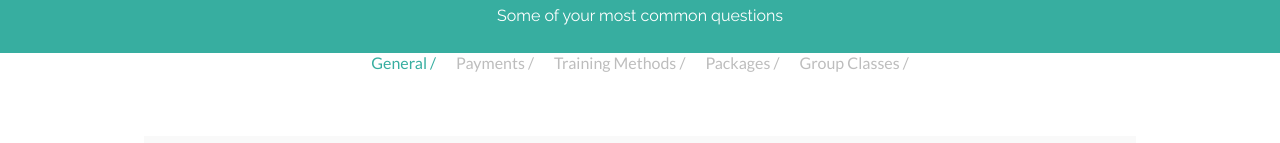
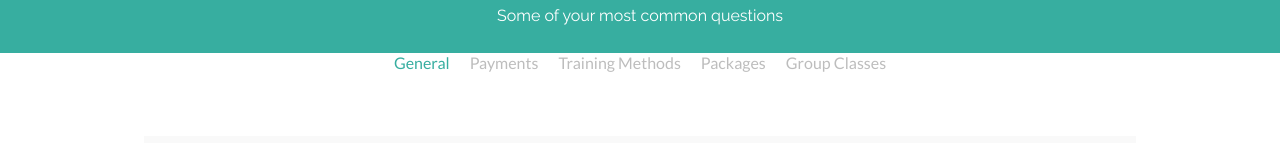
Before and after one commit to j-jinjia/positive-pup, a React (Create React App) app: page /positive-pup/faqs in a window 1280 px wide. Shown: the part 205-348 px from the top of the page. Built offline with nearby package versions, Linux system fonts and the light colour scheme.

Commit message:
updated snapshots

```diff
--- a/src/components/CategoryFilter/CategoryFilter.jsx
+++ b/src/components/CategoryFilter/CategoryFilter.jsx
@@ -22,7 +22,7 @@ const CategoryFilter = ({
         onClick={handleClick}
         value={val}
       >
-        {`${val} / `}
+        {val}
       </button>
     );
   });
```
Also changed, not shown: 1 other file (tests, documents, lock files or other folders).
